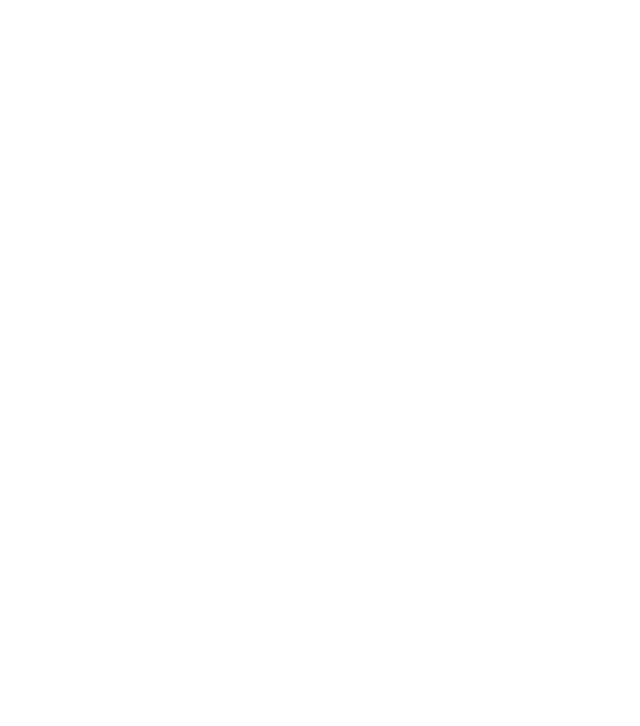
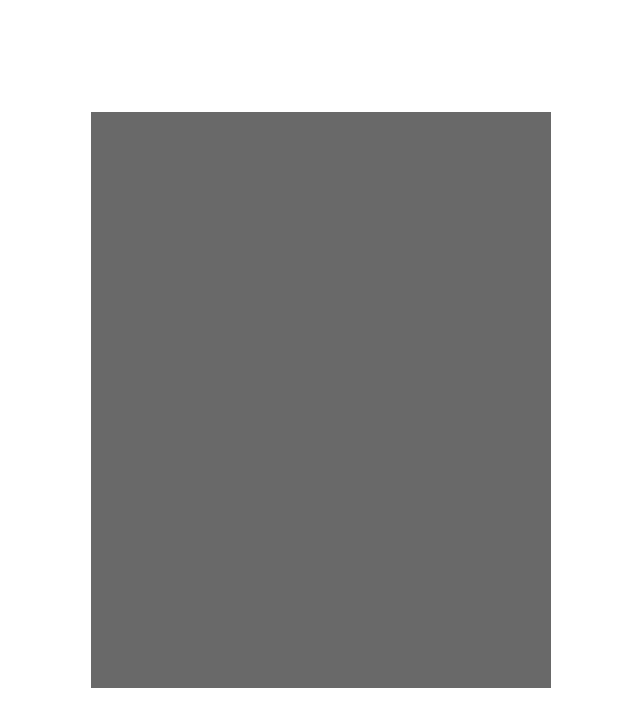
Before and after one commit to RommelTJ/react-tdd-calculator, a React (Create React App) app: page / in a window 1280 px wide. Shown: the top 726 px of the page, without its empty margins (319-959 px from the left). Built offline with nearby package versions, Linux system fonts and the light colour scheme.

Commit message:
:lipstick: Part1: More Calculator CSS

```diff
--- /dev/null
+++ b/src/components/Calculator/Calculator.css
@@ -0,0 +1,5 @@
+.calculator-container {
+  background-color: var(--calculator-background-color);
+  height: var(--calculator-height);
+  width: var(--calculator-width);
+}
--- a/src/components/Calculator/Calculator.tsx
+++ b/src/components/Calculator/Calculator.tsx
@@ -1,4 +1,6 @@
 import React, { Component } from 'react';
+
+import './Calculator.css';
 
 class Calculator extends Component {
   state = {
```
